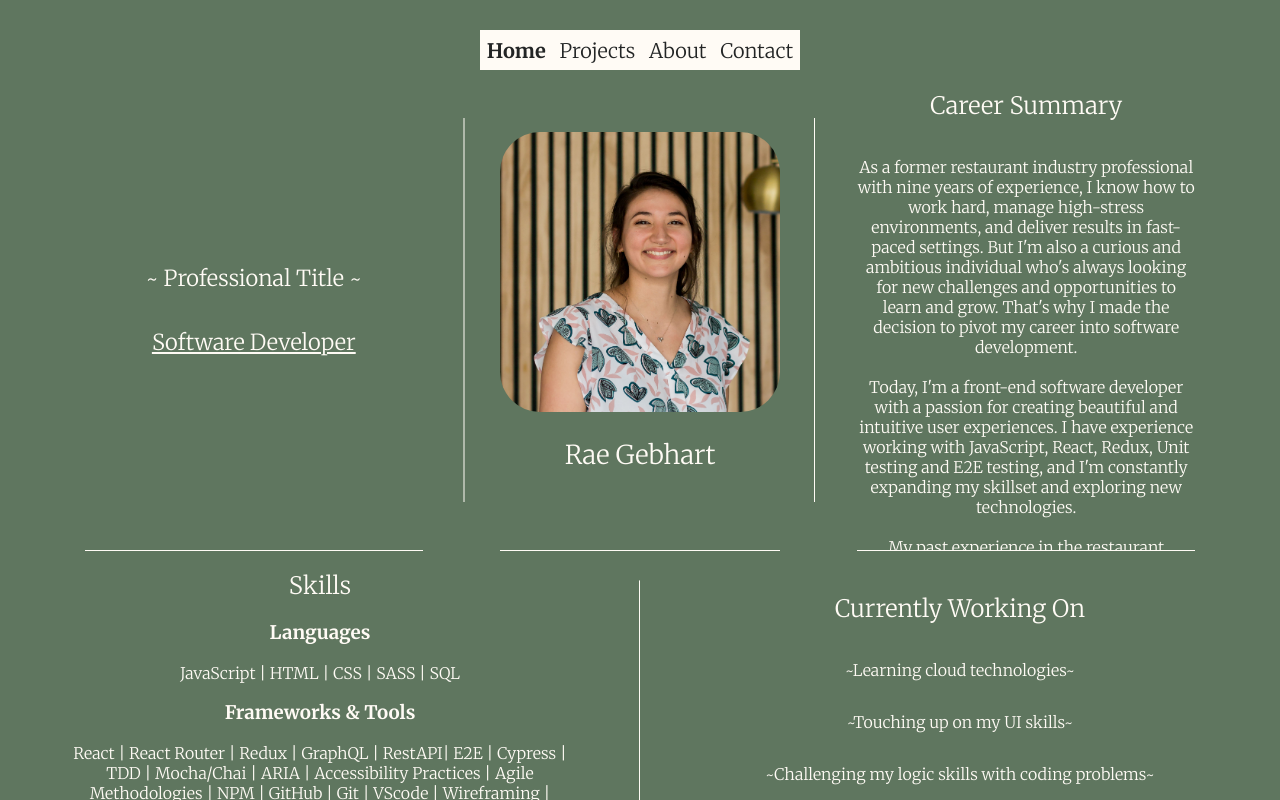
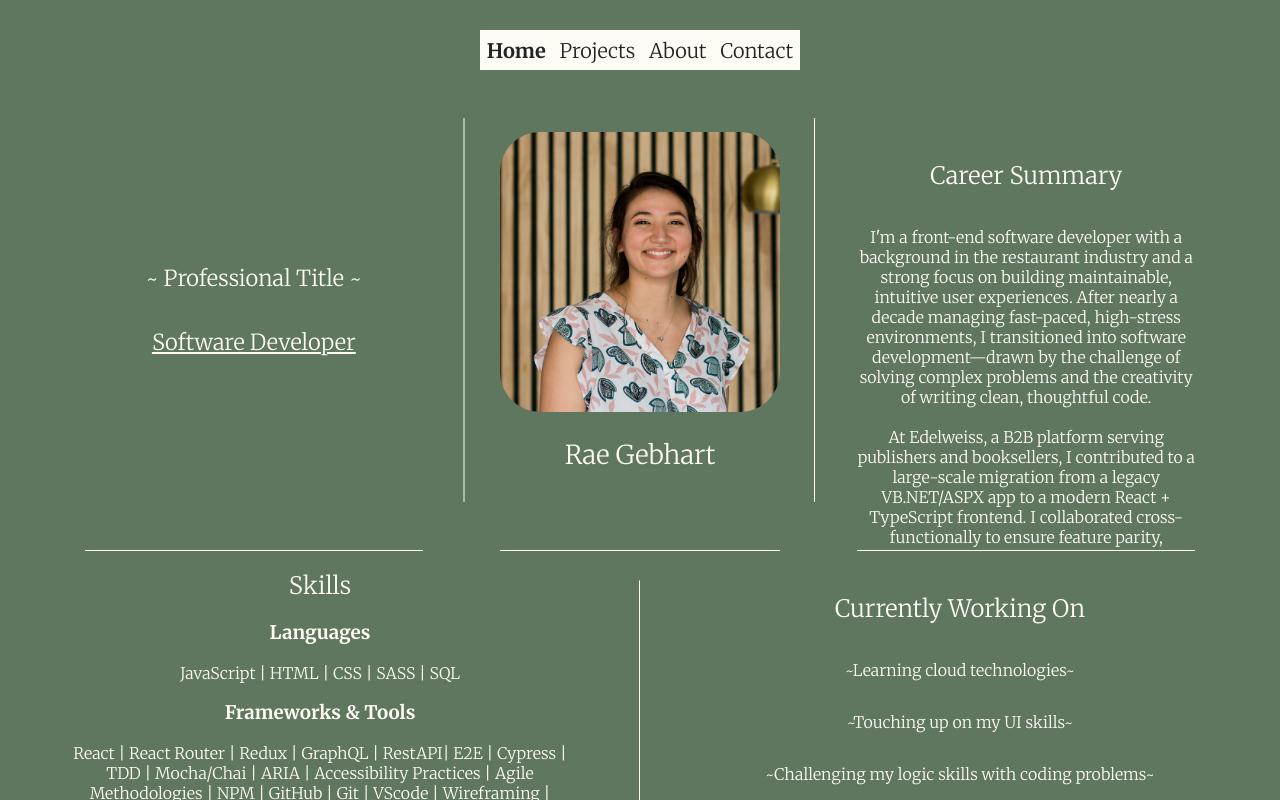
Before and after one commit to rae-107/rae-gebharts-portfolio, a React (Create React App) app: page / in a window 1280 px wide. Built offline with nearby package versions, Linux system fonts and the light colour scheme.

Commit message:
Update Career Summary

```diff
--- a/src/components/Home/Home.css
+++ b/src/components/Home/Home.css
@@ -132,6 +132,7 @@
 }
 .career-summary-container h2 {
   font-weight: 300;
+  padding-top: 0px;
 }
 
 .career-summary-container::after {
@@ -284,6 +285,9 @@
     flex-basis: 100%;
     max-width: 100vw;
   }
+  .career-summary-container h2 {
+    padding-top: 0px;
+  }
   .career-border-container {
     width: 65%;
   }
@@ -318,6 +322,9 @@
     order: 3;
     max-width: 33vw;
   }
+  .career-summary-container h2 {
+    padding-top: 70px;
+  }
   .career-summary-container::after,
   .career-summary-container::before {
     border: none;
--- a/src/components/Home/Home.js
+++ b/src/components/Home/Home.js
@@ -21,34 +21,16 @@ const Home = () => {
         <div className="career-summary-container">
           <div className="career-border-container">
             <h2>Career Summary</h2>
-            <p>
-              As a former restaurant industry professional with nine years of
-              experience, I know how to work hard, manage high-stress
-              environments, and deliver results in fast-paced settings. But I'm
-              also a curious and ambitious individual who's always looking for
-              new challenges and opportunities to learn and grow. That's why I
-              made the decision to pivot my career into software development.
+            <p> I'm a front-end software developer with a background in the restaurant industry and a strong focus on building maintainable, intuitive user experiences. After nearly a decade managing fast-paced, high-stress environments, I transitioned into software development—drawn by the challenge of solving complex problems and the creativity of writing clean, thoughtful code.
               <br />
               <br />
-              Today, I'm a front-end software developer with a passion for
-              creating beautiful and intuitive user experiences. I have
-              experience working with JavaScript, React, Redux, Unit testing and E2E testing, and I'm constantly expanding
-              my skillset and exploring new technologies.
+              At Edelweiss, a B2B platform serving publishers and booksellers, I contributed to a large-scale migration from a legacy VB.NET/ASPX app to a modern React + TypeScript frontend. I collaborated cross-functionally to ensure feature parity, troubleshoot bugs, and build reusable UI components using Material UI. My communication skills—shaped by years in people-first roles—help me thrive in co-working sessions, cross-team debugging, and user-specific investigations.
               <br />
               <br />
-              My past experience in the restaurant industry has given me
-              valuable skills that I've been able to apply to my work in
-              software development. I'm a quick learner, a natural
-              problem-solver, and I know how to work effectively as part of a
-              team. But I'm also comfortable taking on individual responsibility
-              and taking ownership of my work.
+              I'm constantly expanding my technical skillset, and I bring empathy, curiosity, and adaptability to every team I join. Whether I'm pair programming or picking up a new tool to unblock a project, I bring the same focus and drive I once brought to a Saturday night dinner rush.
               <br />
               <br />
-              If you're looking for a front-end developer who's ambitious,
-              hard-working, and has experience managing high-stress
-              environments, then I'm the candidate you've been searching for.
-              Let's connect and discuss how I can bring my skills and expertise
-              to your team.
+              If you're looking for a thoughtful, team-oriented developer who communicates well and isn’t afraid to dive into tough problems—I’d love to connect.
             </p>
           </div>
         </div>
--- a/src/components/Home/Home.scss
+++ b/src/components/Home/Home.scss
@@ -139,6 +139,7 @@
   justify-content: center;
   h2 {
     font-weight: 300;
+    padding-top: 0px;
   }
 }
 
@@ -301,6 +302,9 @@
   .career-summary-container {
     flex-basis: 100%;
     max-width: 100vw;
+    h2 {
+      padding-top: 0px;
+    }
   }
 
   .career-border-container {
@@ -347,6 +351,9 @@
   .career-summary-container {
     order: 3;
     max-width: 33vw;
+    h2 {
+      padding-top: 70px;
+    }
   }
 
   .career-summary-container::after,
```
Also changed, not shown: 1 other file (tests, documents, lock files or other folders).
